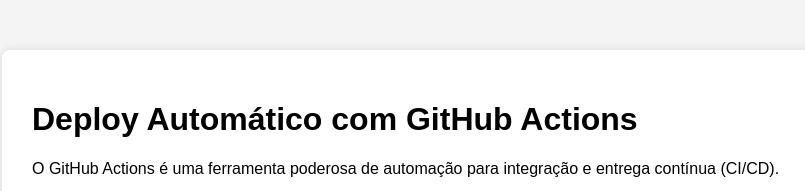
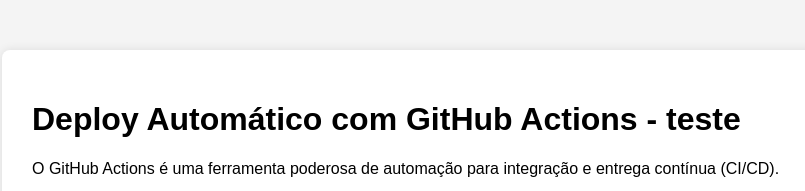
Before and after one commit to KethelenParra/github-actions-exemplo, a website: page index.html in a window 1280 px wide. Shown: the top 191 px of the page, without its empty margins (208-1013 px from the left). Drawn offline with Linux system fonts and the light colour scheme; no server answers.

Commit message:
Update index.html

```diff
--- a/index.html
+++ b/index.html
@@ -8,7 +8,7 @@
 </head>
 <body>
   <div class="container">
-    <h1>Deploy Automático com GitHub Actions</h1>
+    <h1>Deploy Automático com GitHub Actions - teste</h1>
     <p>O GitHub Actions é uma ferramenta poderosa de automação para integração e entrega contínua (CI/CD).</p>
     <ul>
       <li><strong>📒 Versionamento:</strong> Com o Git, todo o histórico de alterações do projeto é salvo.</li>
```
